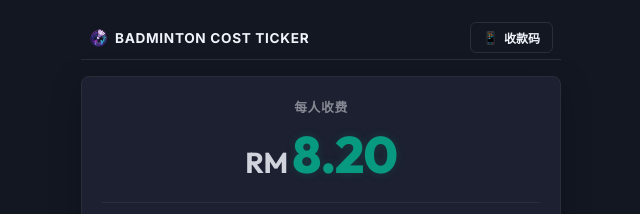
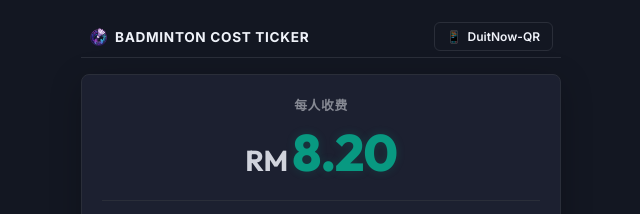
Before and after one commit to lebin26/lebintoolbox, a plain HTML site: page index.html in a window 1280 px wide. Shown: the top 214 px of the page, 319-959 px from the left. Drawn offline with Linux system fonts and the light colour scheme.

Commit message:
chore: rename application title and UI labels to Malend Host Calculator and DuitNow-QR

```diff
--- a/index.html
+++ b/index.html
@@ -25,7 +25,7 @@
       </div>
       <button id="toggle-view-btn" class="tv-btn-toggle" title="切换显示/收款码">
         <span class="btn-icon">📱</span>
-        <span class="btn-text">收款码</span>
+        <span class="btn-text">DuitNow-QR</span>
       </button>
     </header>
 
```
Also changed, not shown: 1 other file.
